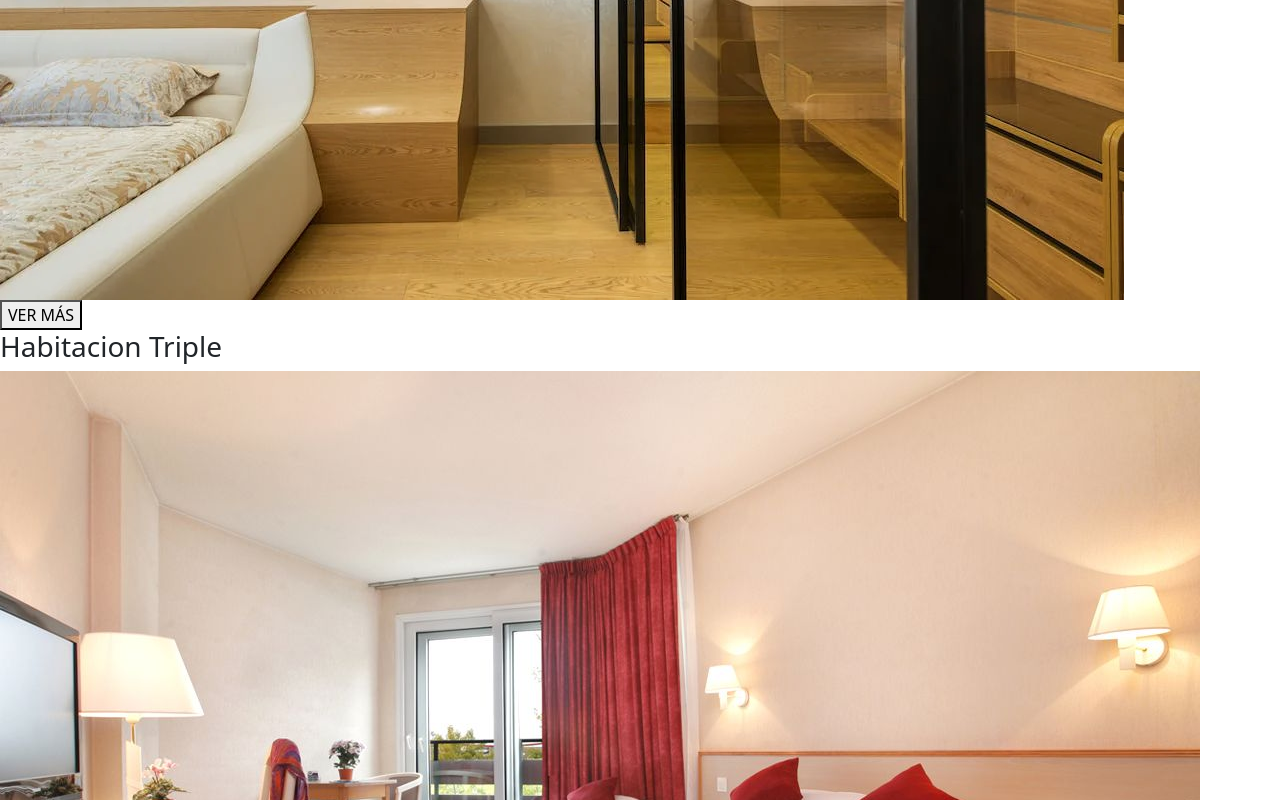
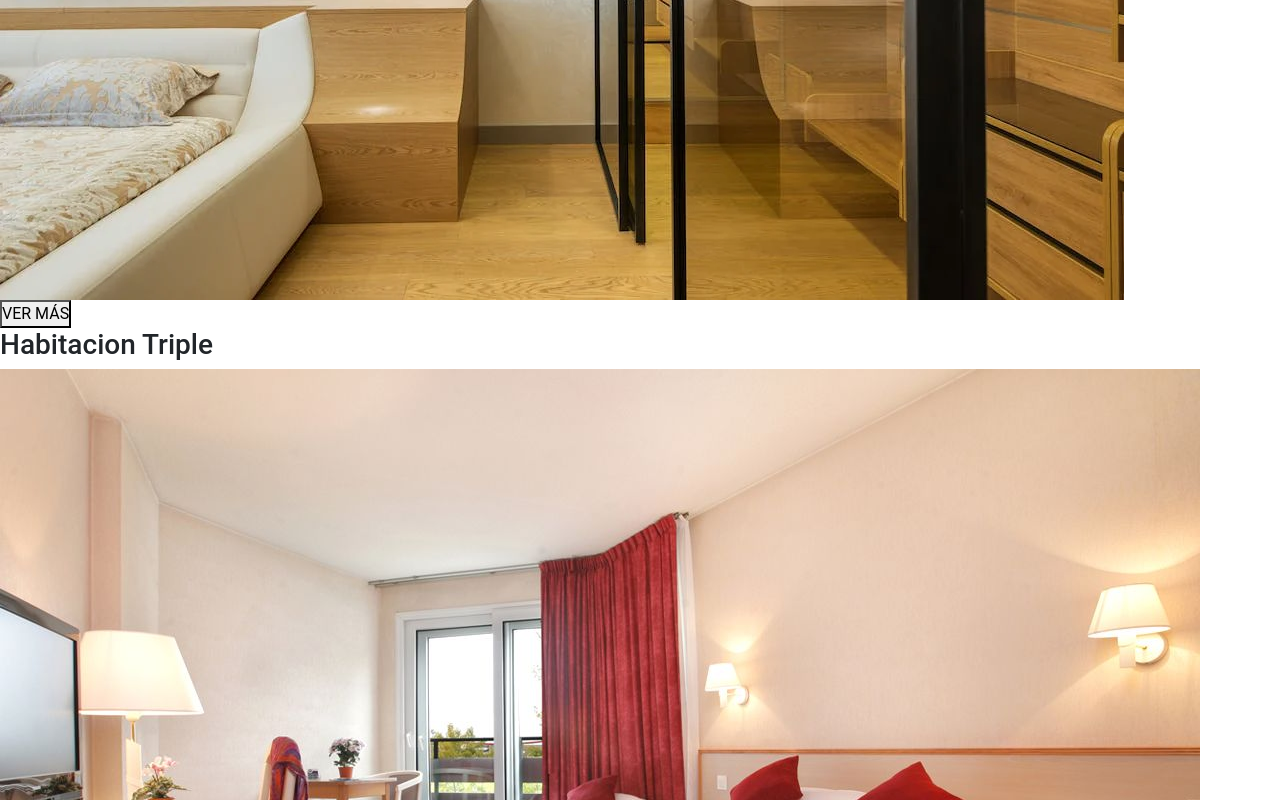
Before and after one commit to xleo47x/comision46880-leandrocajal, a website: page index.html in a window 1280 px wide. Shown: the part 4168-4968 px from the top of the page. Drawn offline with nearby package versions, Linux system fonts and the light colour scheme.

Commit message:
preentrega 3 iniciando sass

```diff
--- /dev/null
+++ b/scss/base/_reset.scss
@@ -0,0 +1,8 @@
+*{
+    margin: 0;
+    padding: 0;
+    box-sizing: border-box;
+    text-decoration: none;
+    list-style: none;
+    font-family: 'Roboto', sans-serif;
+}
--- a/scss/style.scss
+++ b/scss/style.scss
@@ -0,0 +1 @@
+@import "../scss/base/reset"
```
Also changed, not shown: package.json (+8 -2 lines), css/style.css, scss/base/_typo.scss (added), scss/components/_bootstrap.scss (added), scss/layout/_footer.scss (added), scss/layout/_header.scss (added), scss/layout/_main.scss (added), scss/utilities/_funciones.scss (added), scss/utilities/_maps.scss (added), scss/utilities/_mixins.scss (added), scss/utilities/_variables.scss (added), 2 other files.
